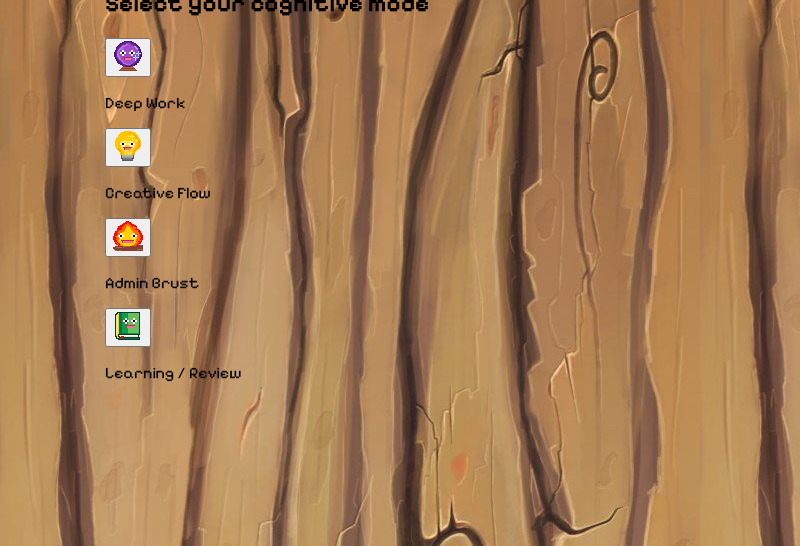
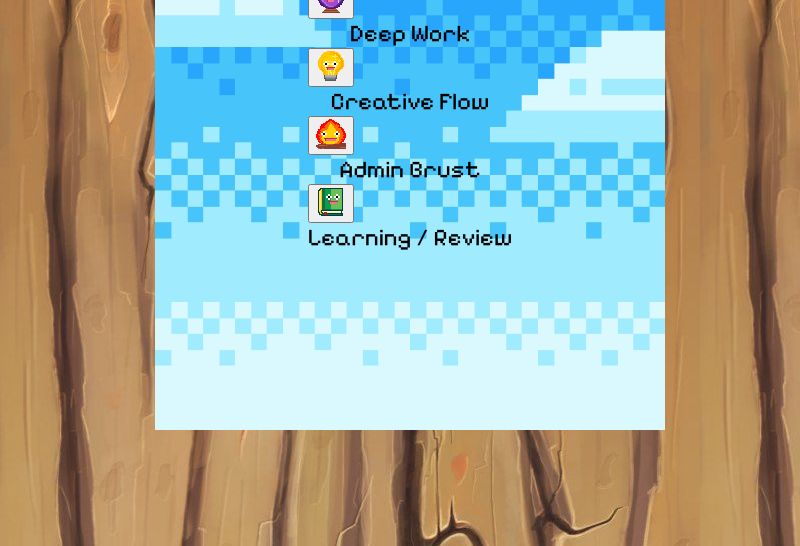
Before and after one commit to ParindaDear/brain-gears, an Electron app: page src/menu/menu.html in a window 800 px wide. Shown: the part 254-800 px from the top of the page. Drawn offline with Linux system fonts and the light colour scheme; files whose address does not match are found by name.

Commit message:
Working on menu.css end at contract-clost icons  + Adjust index.css

```diff
--- a/src/menu/menu.css
+++ b/src/menu/menu.css
@@ -37,3 +37,67 @@ header h2 {
   font-weight: 400;
   margin: 0; /* Remove default margin */
 }
+
+.menu-container {
+  display: flex;
+  width: 510px;
+  height: 510px;
+  flex-direction: column;
+  align-items: center;
+  margin-right: 22px;
+  margin-bottom: 20px;
+  margin-left: 30px;
+  flex-shrink: 0;
+  background: url('../../img/sky-bg.png') ;
+  background-repeat: no-repeat;
+  background-size: cover;
+}
+
+main .menu-container h2{
+  color: #000;
+  text-align: center;
+  font-size: 32px;
+  font-weight: 400;
+  margin-top: 26px;
+  margin-bottom: 0;
+  width: 500px;
+  height: 34px;
+  flex-shrink: 0;
+}
+
+main .menu-container p {
+  color: #000;
+  text-align: center;
+  font-size: 24px;
+  font-weight: 400;
+  margin: 0;
+}
+
+.wrapper {
+    width: 550px;
+    height: 620px;
+    border: 7px;
+}
+
+/*contract-close icons*/
+.contract-close-icons {
+    display: flex;
+    align-items: center;
+    gap: 18px;
+}
+
+.contract-icon{
+    image-rendering: pixelated;
+}
+
+.contract-icon:hover{
+    transform: scale(1.1);
+}
+
+.close-icon:hover{
+    transform: scale(1.1);
+}
+
+.close-icon{
+    image-rendering: pixelated;
+}
```
Also changed, not shown: src/index.css (+8 -5 lines). Lines whose indentation alone changed are shown as unchanged.
